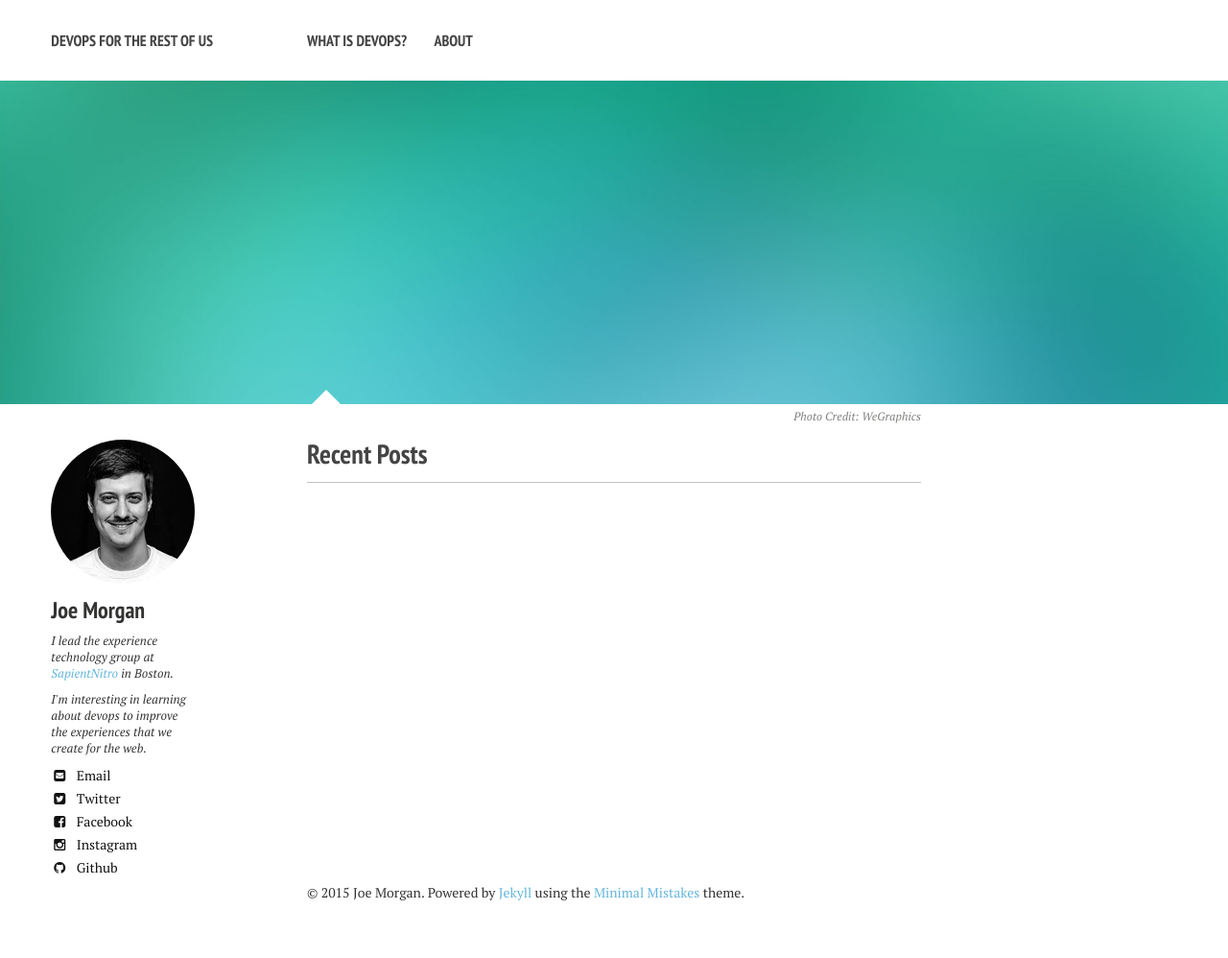
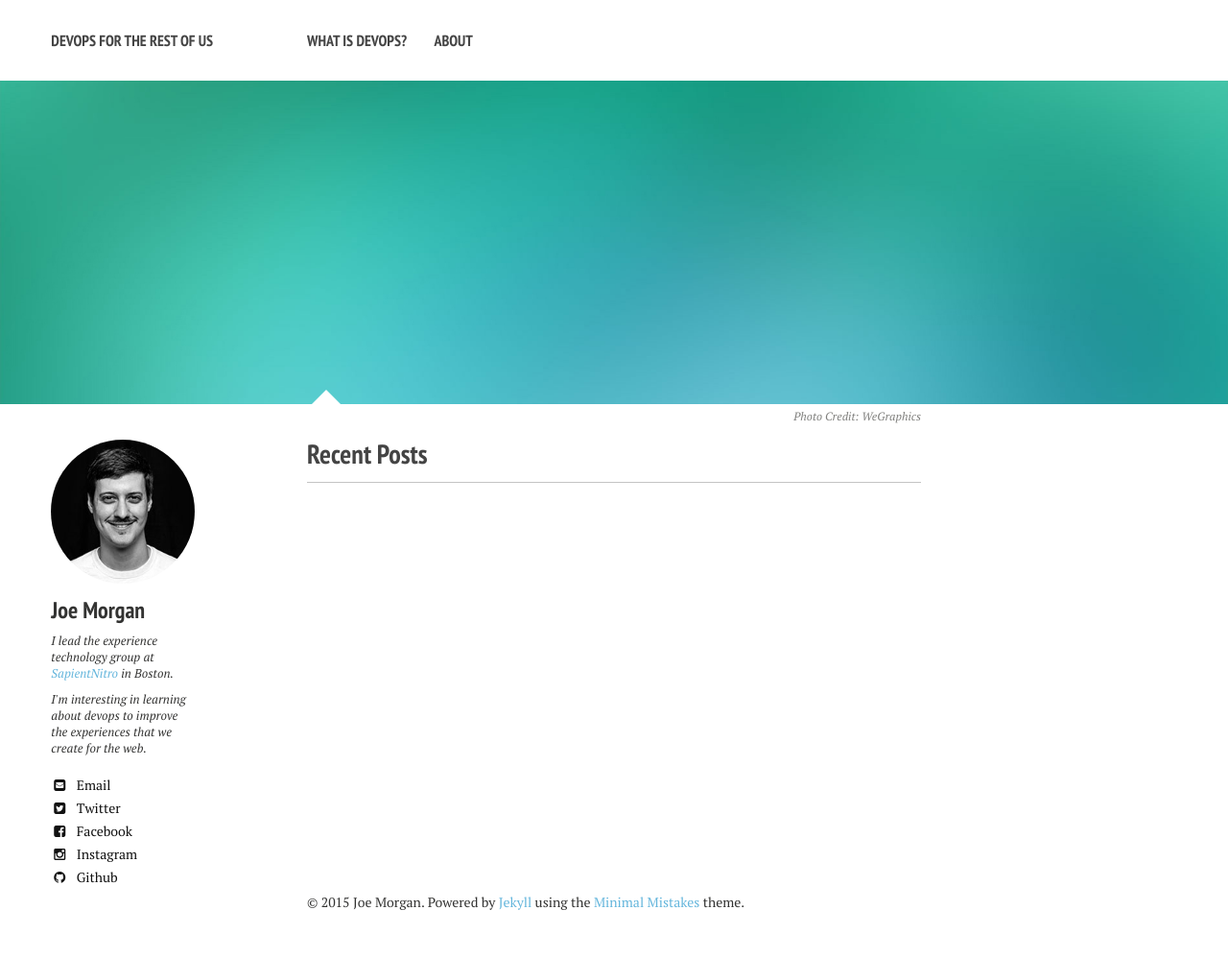
Before and after one commit to JoeMorgan/devopsfortherestofus, a Jekyll site: the page built from index.md, in a window 1280 px wide. Shown: the whole page at 96% size. Built offline with Jekyll 4.4.1, drawn with Linux system fonts in a browser that asks for light colours; nearby versions of some CDN libraries.

Commit message:
making the author bio paragraphs more dynamic

```diff
--- a/_includes/_author-bio.html
+++ b/_includes/_author-bio.html
@@ -11,8 +11,9 @@
 {% endif %}
 
   <h3 itemprop="name">{{ author.name }}</h3>
-  <p>{{ author.bio }}</p>
-  {% if author.bio2 %}<p>{{ author.bio2 }}</p>{% endif %}
+  {% for item in author.bio %}
+    <p>{{ item }}</p>
+  {% endfor %}
   {% if author.email %}<a href="mailto:{{ author.email }}" class="author-social" target="_blank"><i class="fa fa-fw fa-envelope-square"></i> Email</a>{% endif %}
   {% if author.twitter %}<a href="http://twitter.com/{{ author.twitter }}" class="author-social" target="_blank"><i class="fa fa-fw fa-twitter-square"></i> Twitter</a>{% endif %}
   {% if author.facebook %}<a href="http://facebook.com/{{ author.facebook }}" class="author-social" target="_blank"><i class="fa fa-fw fa-facebook-square"></i> Facebook</a>{% endif %}
--- a/_sass/page.scss
+++ b/_sass/page.scss
@@ -372,6 +372,9 @@ $button-size: 1.5rem;
 	display: none;
 	p{
 		margin-bottom:0.8em;
+		&:last-of-type{
+			margin-bottom:20px;
+		}
 	}
 	.bio-photo {
 		max-width: 110px;
```
Also changed, not shown: _data/authors.yml (+5 -2 lines).
